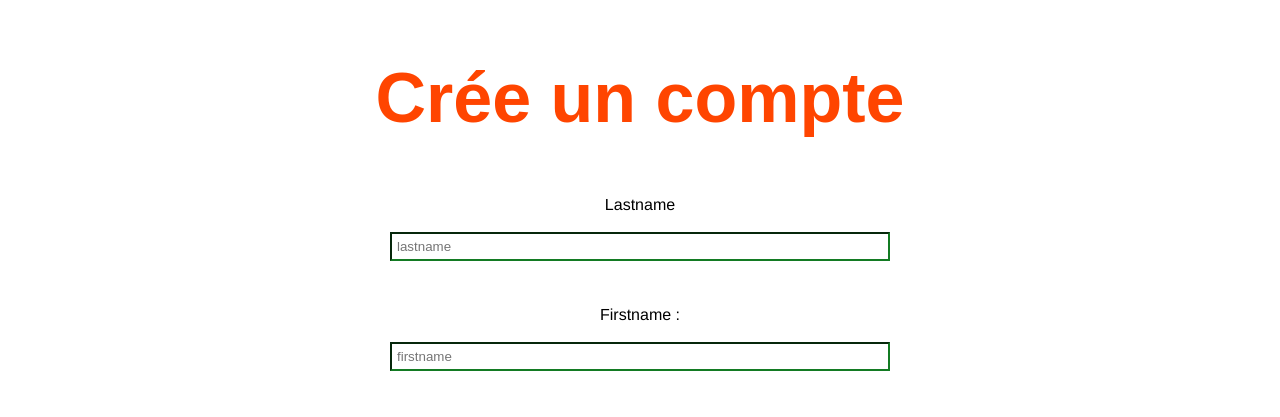
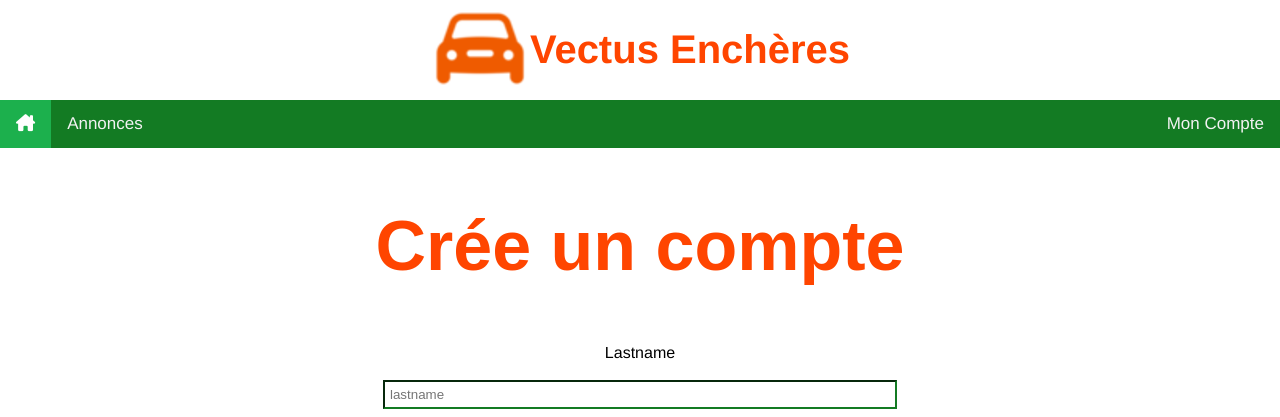
Before and after one commit to JeremieG06/mini_Projet_Auto, a PHP site: page /post.users.php in a window 1280 px wide. Shown: the top 417 px of the page. Run offline with PHP 8.4, Linux system fonts and the light colour scheme; data that the repository does not hold is empty; some libraries are stand-ins or nearby versions.

Commit message:
Changes Ads & Account users & index.html

```diff
--- a/compte.php
+++ b/compte.php
@@ -1,3 +1,31 @@
+<!DOCTYPE html>
+<html lang="en">
+
+<head>
+    <meta charset="UTF-8">
+    <meta http-equiv="X-UA-Compatible" content="IE=edge">
+    <meta name="viewport" content="width=device-width, initial-scale=1.0">
+    <script src="https://kit.fontawesome.com/d4ade387aa.js" crossorigin="anonymous"></script>
+    <title>Mon compte</title>
+</head>
+
+<body>
+    <header>
+        <img src="./Images/logo.png" alt="voiture" />
+
+
+        <div class="title">
+            <h1>Vectus Enchères</h1>
+        </div>
+
+    </header>
+    <nav>
+        <div class="topnav">
+            <a class="active" href="index.php"><i class="fa-solid fa-house-chimney"></i></a>
+            <a href="annonces.php">Annonces</a>
+            <a class="compte" href="compte.php">Mon Compte</a>
+        </div>
+    </nav>
     <form action="post.users.php" method="POST">
         <link rel="stylesheet" href="style.css">
         <h2>Crée un compte</h2>
@@ -20,3 +48,11 @@
         </input>
         <button class="buttonSub"> valider </button>
     </form>
+
+
+
+
+
+</body>
+
+</html>
--- a/index.php
+++ b/index.php
@@ -25,10 +25,9 @@
       <a class="active" href="index.php"><i class="fa-solid fa-house-chimney"></i></a>
       <a href="annonces.php">Annonces</a>
       <a class="compte" href="compte.php">Mon Compte</a>
+    </div>
+  </nav>
 
-    </div>
-
-  </nav>
   <form action="post.voiture.php" method="POST">
 
     <h2>Annonce Voiture</h2>
```
Also changed, not shown: annonces.php (+36 -2 lines). Lines whose indentation alone changed are shown as unchanged.
